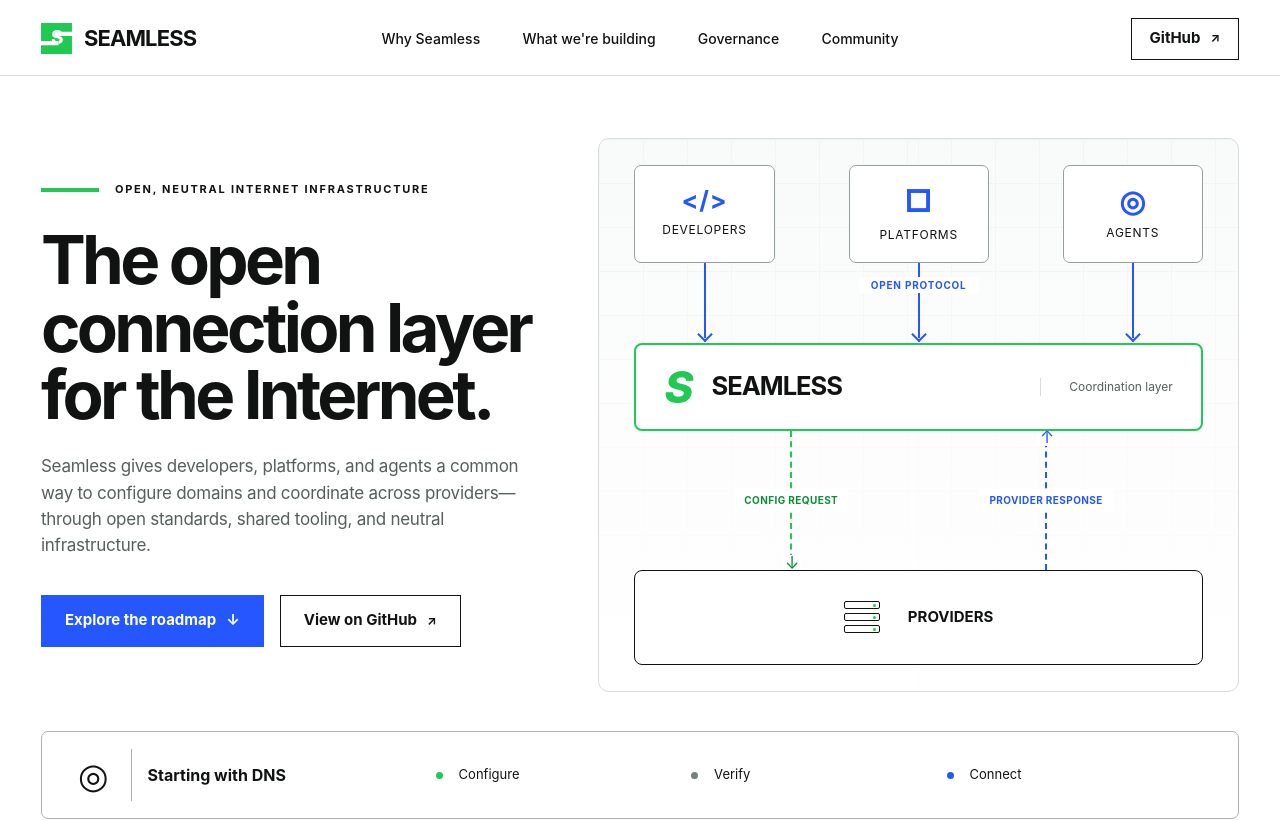
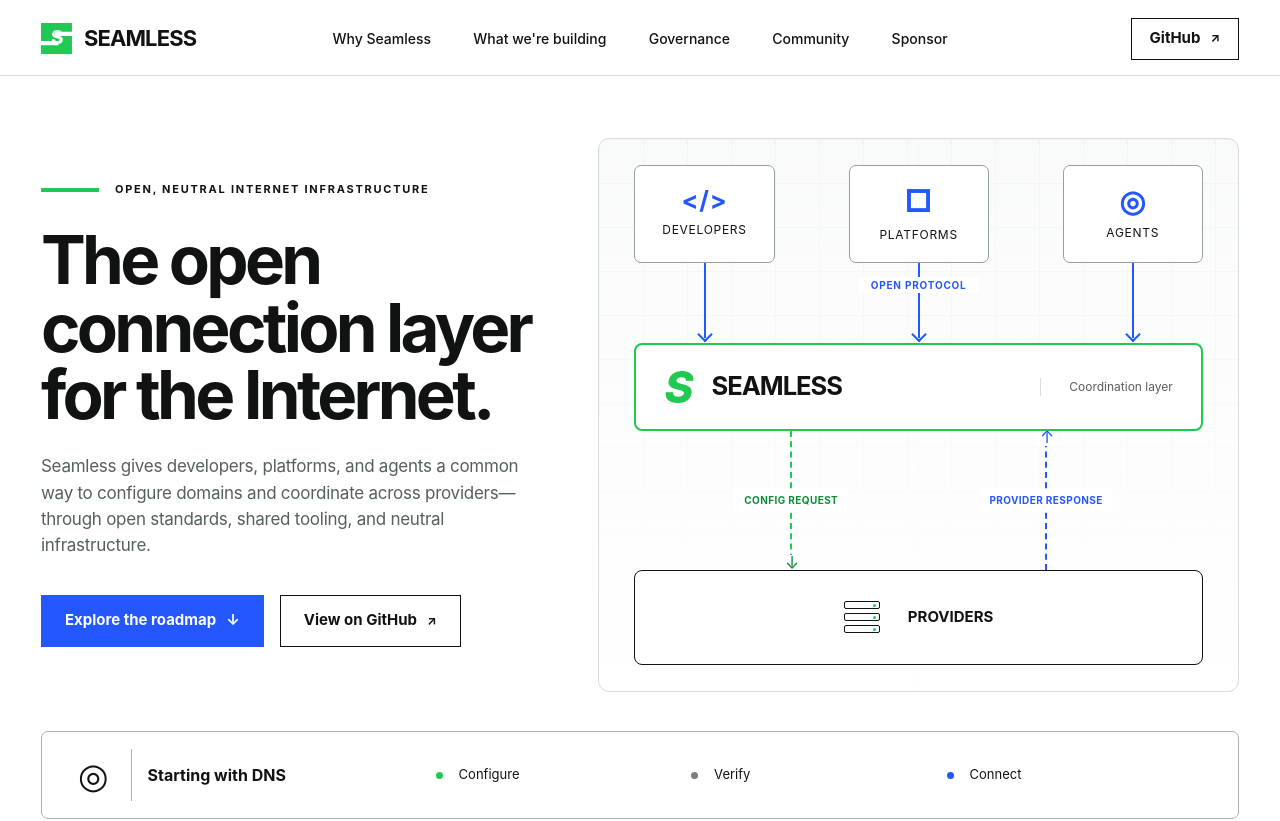
Before and after one commit to seamlessdns/website, a Next.js app: page / in a window 1280 px wide. Shown: the top 821 px of the page. Built offline with nearby package versions, Linux system fonts and the light colour scheme.

Commit message:
Link sponsorship page from homepage navigation

```diff
--- a/app/page.tsx
+++ b/app/page.tsx
@@ -1,3 +1,5 @@
+import Link from "next/link";
+
 const githubUrl = "https://github.com/seamlessdns";
 
 const roadmap = [
@@ -73,6 +75,7 @@
           <a href="#building">What we&apos;re building</a>
           <a href="#governance">Governance</a>
           <a href="#community">Community</a>
+          <Link href="/sponsors/">Sponsor</Link>
         </nav>
         <a className="button button-small button-outline" href={githubUrl} target="_blank" rel="noreferrer">
           GitHub <ArrowIcon />
```
